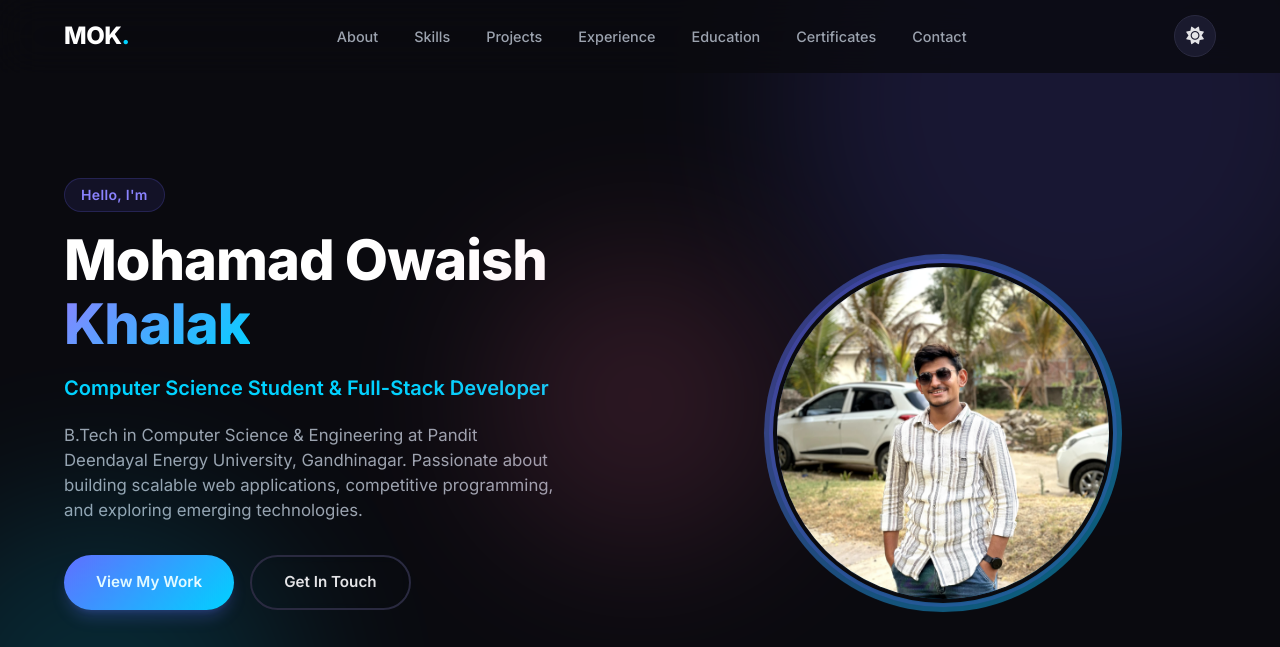
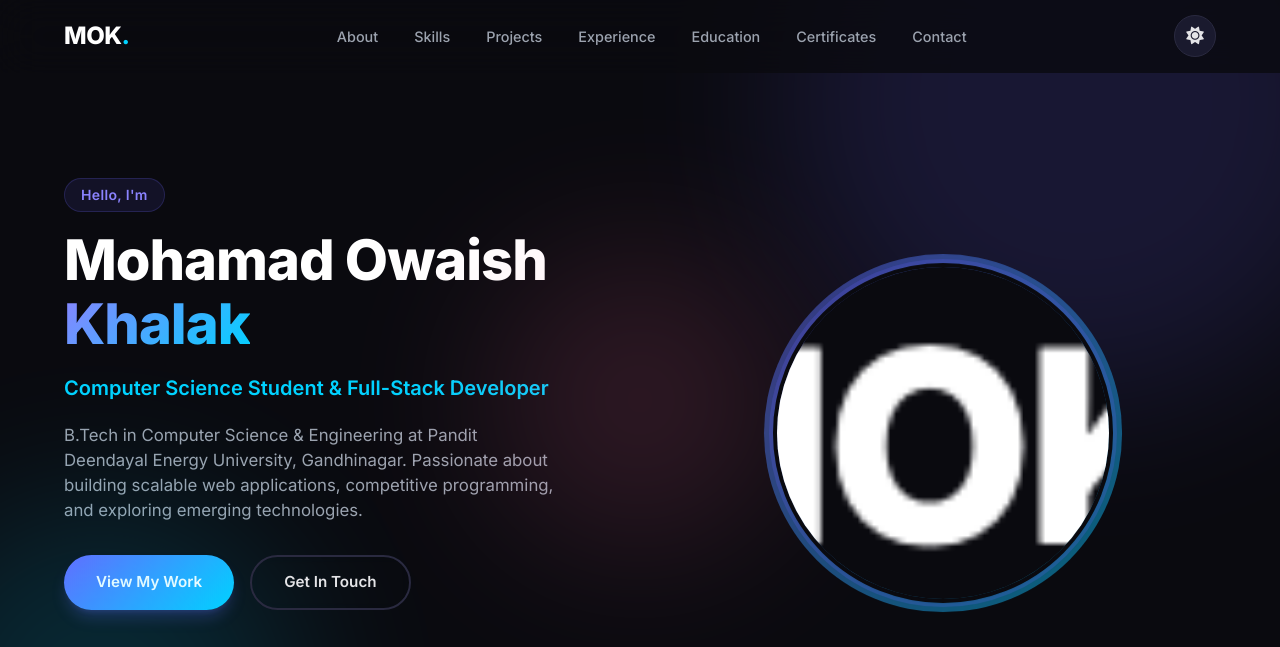
Before and after one commit to Owaish786/PortfolioWeb, a plain HTML site: page index.html in a window 1280 px wide. Shown: the top 647 px of the page. Drawn offline with nearby package versions, Linux system fonts and the light colour scheme.

Commit message:
Change photo reference from photo.jpeg to image.png

```diff
--- a/index.html
+++ b/index.html
@@ -81,7 +81,7 @@
       <div class="hero-visual">
         <div class="hero-photo-wrapper">
           <div class="hero-photo-ring"></div>
-          <img src="photo.jpeg" alt="Mohamad Owaish Khalak" class="hero-photo ring-4 ring-primary/20" />
+          <img src="image.png" alt="Mohamad Owaish Khalak" class="hero-photo ring-4 ring-primary/20" />
         </div>
       </div>
     </div>
```
